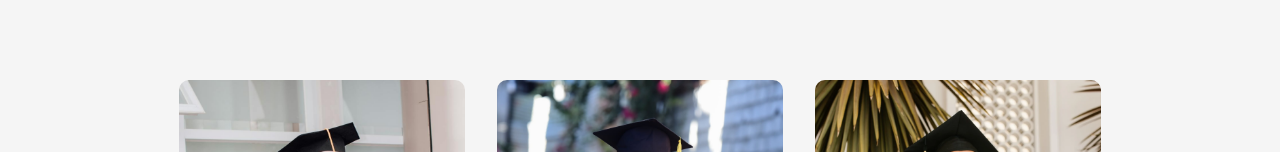
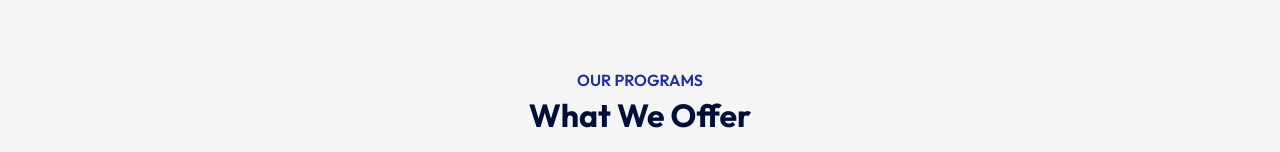
Before and after one commit to AlishaAroob/Edu-Nexus, a React (Vite) app: page / in a window 1280 px wide. Shown: the part 800-952 px from the top of the page. Built offline with nearby package versions, Linux system fonts and the light colour scheme.

Commit message:
added title

```diff
--- a/src/App.jsx
+++ b/src/App.jsx
@@ -2,6 +2,7 @@
 import Navbar from './Components/Navbar/Navbar'
 import Hero from './Components/Hero/Hero'
 import Programs from './Components/Programs/Programs'
+import Title from './Components/Title/Title'
 
 const App = () => {
   return (
@@ -9,6 +10,7 @@
       <Navbar />
       <Hero />
       <div className="container">
+        <Title subtitle="Our Programs" title="What We Offer" />
         <Programs />
       </div>
 
--- a/src/Components/Title/Title.css
+++ b/src/Components/Title/Title.css
@@ -0,0 +1,14 @@
+.title {
+  text-align: center;
+  color: #212ea0;
+  margin: 70px auto 30px;
+  font-size: 16px;
+  font-weight: 600;
+  text-transform: uppercase;
+}
+.title h2 {
+  font-size: 32px;
+  color: #000f38;
+  text-transform: none;
+  margin-top: 5px;
+}
--- a/src/Components/Title/Title.jsx
+++ b/src/Components/Title/Title.jsx
@@ -0,0 +1,12 @@
+import React from 'react'
+import "./Title.css"
+const Title = ({ subtitle, title }) => {
+    return (
+        <div className='title'>
+            <p>{subtitle}</p>
+            <h2>{title}</h2>
+        </div>
+    )
+}
+
+export default Title
```
